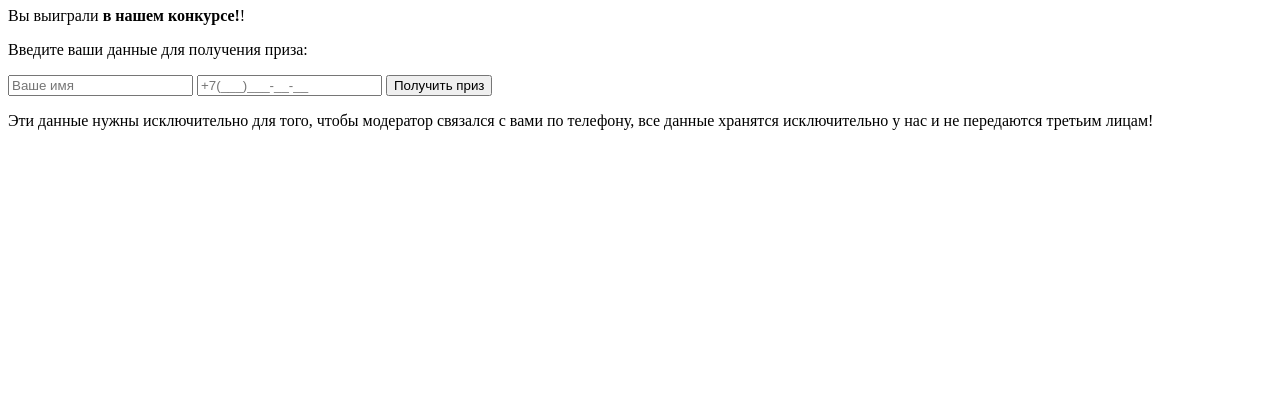
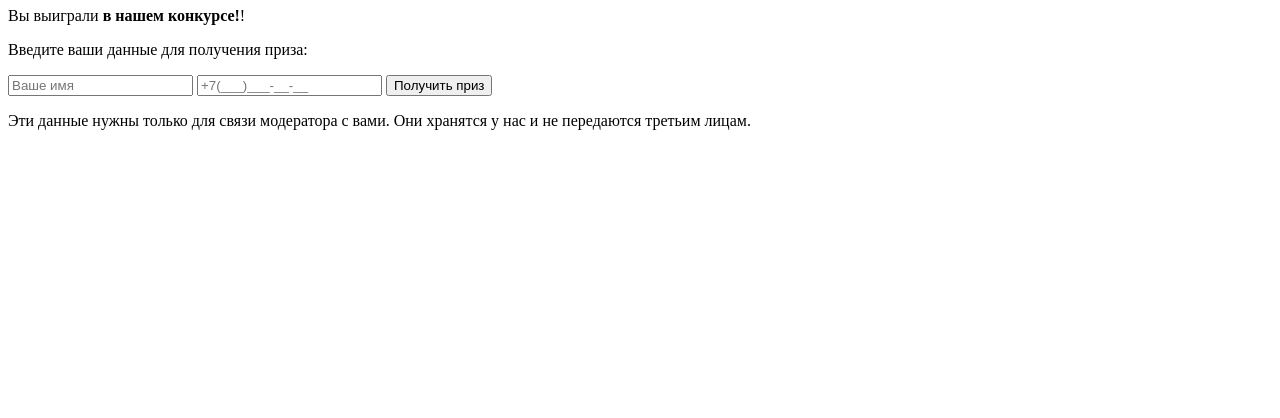
Before and after one commit to rbshka812/rozighrish, a plain HTML site: page index.html in a window 1280 px wide. Shown: the part 382-800 px from the top of the page. Drawn offline with nearby package versions, Linux system fonts and the light colour scheme.

Commit message:
Update index.html

```diff
--- a/index.html
+++ b/index.html
@@ -13,7 +13,8 @@
   <div id="message"></div>
 
   <div class="disclaimer">
-    Эти данные нужны исключительно для того, чтобы модератор связался с вами по телефону, все данные хранятся исключительно у нас и не передаются третьим лицам!
+    Эти данные нужны только для связи модератора с вами.
+    Они хранятся у нас и не передаются третьим лицам.
   </div>
 
   <script src="https://unpkg.com/imask"></script>
```
